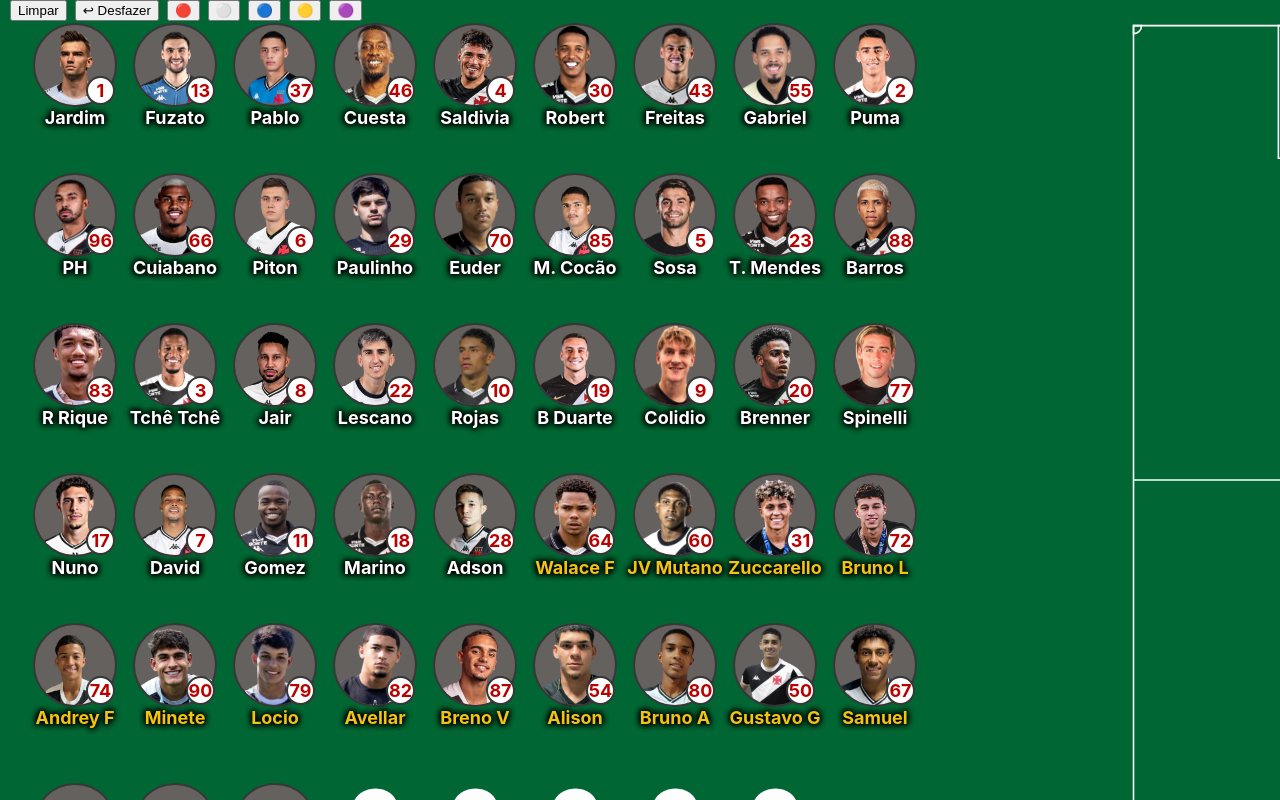
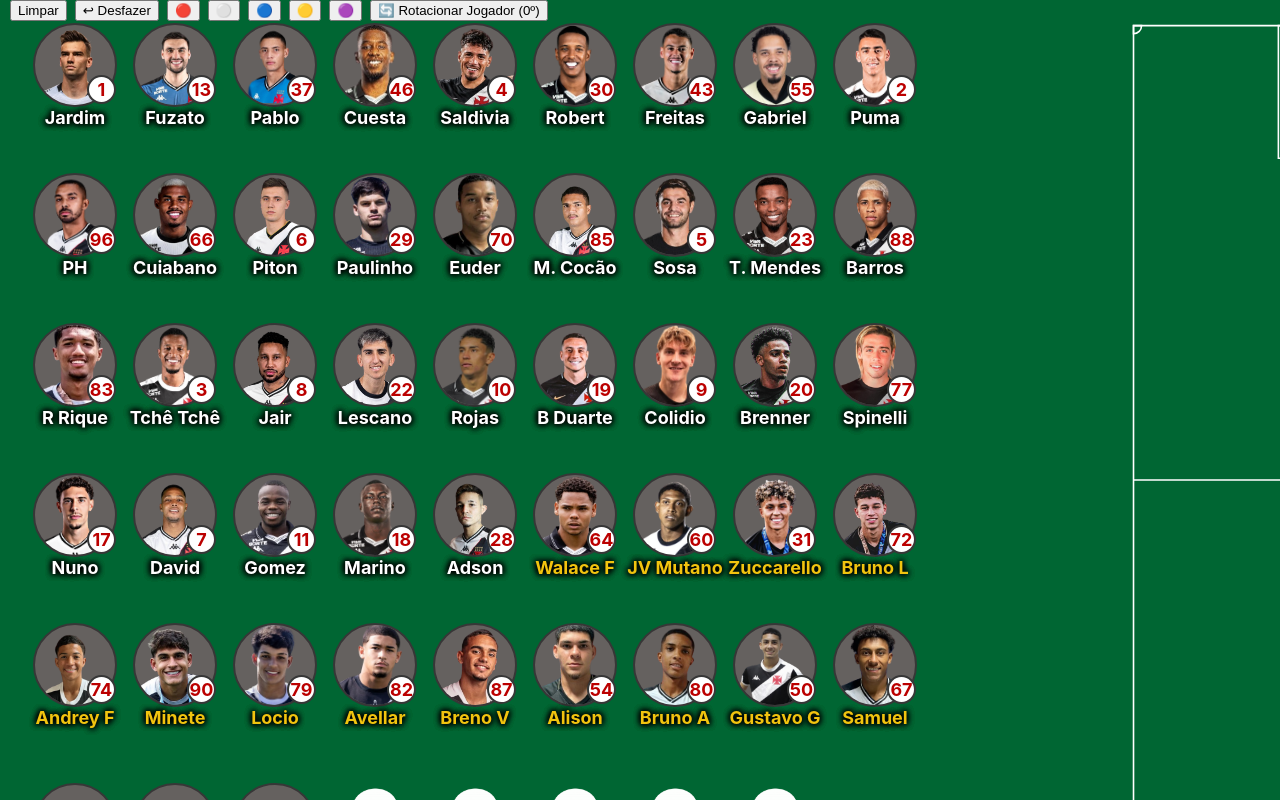
Before and after one commit to Gustavonoxville/campinho-podcast, a React (Create React App) app: page / in a window 1280 px wide. Shown: the top 800 px of the page. Built offline with nearby package versions, Linux system fonts and the light colour scheme.

Commit message:
rotação

```diff
--- a/src/App.js
+++ b/src/App.js
@@ -25,7 +25,6 @@ import estrella from './jogadores/estrella.png';
 import victorl from './jogadores/victorl.png';
 import hugo from './jogadores/hugo.png';
 import couto from './jogadores/couto.png';
-import gb from './jogadores/gb.png';
 import max from './jogadores/max.png';
 import brunol from './jogadores/brunol.png';
 import freitas from './jogadores/freitas.png';
@@ -38,7 +37,6 @@ import euder from './jogadores/euder.png';
 import tm from './jogadores/tm.png';
 import robert from './jogadores/robert.png';
 import gomez from './jogadores/gomez.png';
-import franca from './jogadores/franca.png';
 import cuesta from './jogadores/cuesta.png';
 import brenner from './jogadores/brenner.png';
 import rojas from './jogadores/rojas.png';
@@ -87,6 +85,7 @@ const playerStyle = {
   justifyContent: 'center',
   alignItems: 'center',
   flexDirection: 'column',
+  zIndex: 2,
 };
 
 const ItemTypes = {
@@ -181,7 +180,7 @@ const playerData = () => {
   }));
 };
 
-const DraggablePlayer = ({ id, left, top, name, image, hasBorder, hasNumber, number }) => {
+const DraggablePlayer = ({ id, left, top, name, image, hasBorder, hasNumber, number, rotation }) => {
   const [{ isDragging }, drag] = useDrag({
     type: ItemTypes.PLAYER,
     item: { id },
@@ -220,8 +219,8 @@ const DraggablePlayer = ({ id, left, top, name, image, hasBorder, hasNumber, num
 
   const playerNumberContainerStyle = {
     position: 'absolute',
-    bottom: '-15px',
-    right: -25,
+    top: '52px',
+    right: '-1px',
     width: '25px', // Defina um tamanho fixo para o contêiner do número
     height: '25px', // Defina um tamanho fixo para o contêiner do número
     borderRadius: '50%',
@@ -245,7 +244,7 @@ const DraggablePlayer = ({ id, left, top, name, image, hasBorder, hasNumber, num
 
   return (
     <div ref={drag} style={{ ...playerStyle, left, top, opacity: isDragging ? 0.5 : 1 }}>
-      <div style={{ display: 'flex', flexDirection: 'column', alignItems: 'center' }}>
+      <div style={{ position: 'relative', width: '80px', display: 'flex', flexDirection: 'column', alignItems: 'center', transform: `rotate(${rotation}deg)` }}>
         <div style={playerImageContainerStyle}>
           <img src={image} alt={name} style={{ width: '100%', height: '100%', objectFit: 'cover' }} />
         </div>
@@ -269,6 +268,7 @@ const Field = () => {
   const [isDrawingEnabled, setIsDrawingEnabled] = useState(false); // lápis ativo
   const [lines, setLines] = useState([]);
   const [color, setColor] = useState(null);
+  const [rotation, setRotation] = useState(0);
 
   const [, drop] = useDrop({
     accept: ItemTypes.PLAYER,
@@ -363,6 +363,9 @@ const Field = () => {
         <button onClick={() => {setColor('#0000ff'); setIsDrawingEnabled(true);}}>🔵</button>
         <button onClick={() => {setColor('#FFD700'); setIsDrawingEnabled(true);}}>🟡</button>
         <button onClick={() => {setColor('#cf9bcc'); setIsDrawingEnabled(true);}}>🟣</button>
+        <button onClick={() => setRotation((prev) => (prev + 90) % 360)}>
+          🔄 Rotacionar Jogador ({rotation}º)
+        </button>
       </div>
 
       {/* CANVAS */}
@@ -392,7 +395,7 @@ const Field = () => {
         <div key={player.id}>
           <DraggablePlayer id={player.id} left={player.left} top={player.top}
                            name={player.name} image={player.image} hasBorder={player.hasBorder}
-                           hasNumber={player.hasNumber} number={player.number} />
+                           hasNumber={player.hasNumber} number={player.number} rotation={rotation} />
         </div>
       ))}
 
```
